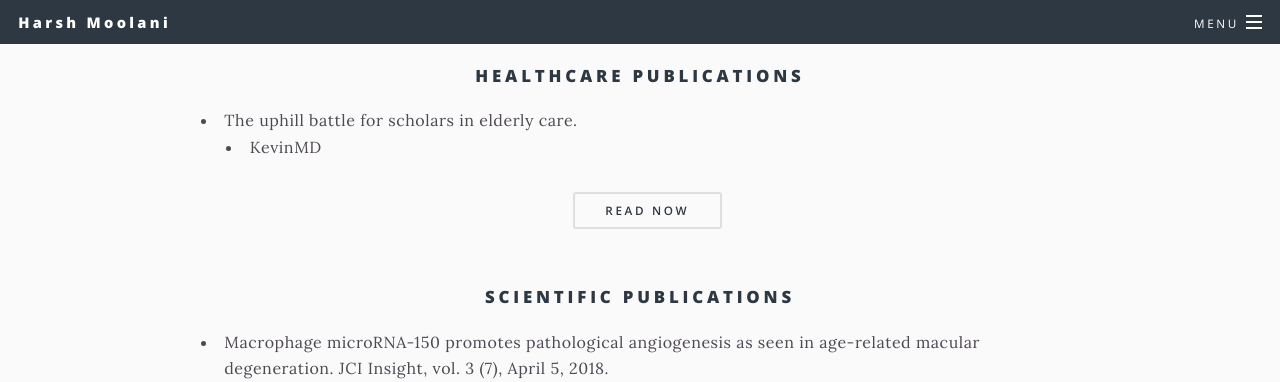
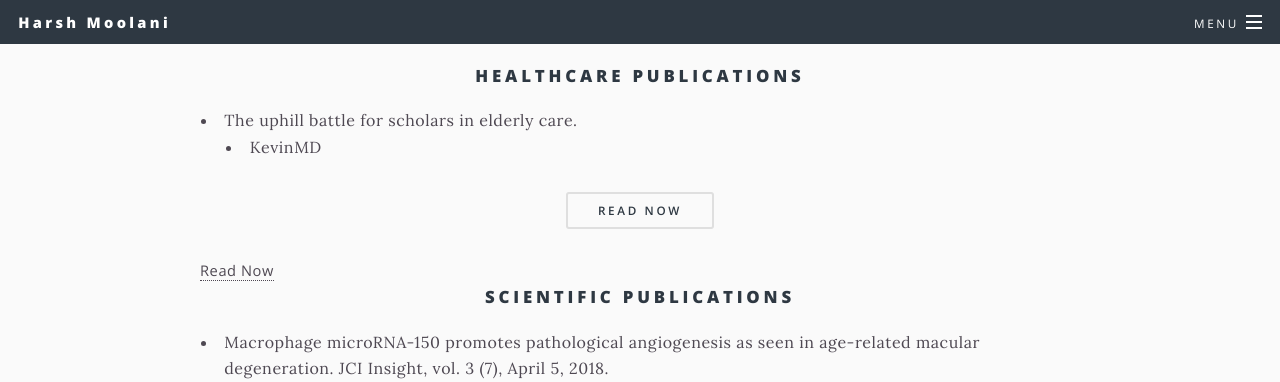
Before and after one commit to harshmoolani/h, a Jekyll site: the page built from _pages/flex.html, in a window 1280 px wide and 900 px high, scrolled down 331 px. Shown: the top 382 px of the window. Built offline with Jekyll 4.4.1, drawn with Linux system fonts in a browser that asks for light colours.

Commit message:
Update flex.html

```diff
--- a/_pages/flex.html
+++ b/_pages/flex.html
@@ -17,9 +17,10 @@ if site.social.linkedin-square %}
       <li>KevinMD </li>
      </ul>
     </li>
-   <form> <center><input type="button" value="Read Now" onclick="window.location.href=''https://www.kevinmd.com/blog/2019/07/the-uphill-battle-for-scholars-in-elderly-care.html'"/></center> </form>
+</ul>
+<form> <center><input type="button" value="Read Now" onclick="window.location.href='https://www.kevinmd.com/blog/2019/07/the-uphill-battle-for-scholars-in-elderly-care.html'"/></center> </form>
 
-</ul>
+<a target="_blank" href="window.location.href='https://www.kevinmd.com/blog/2019/07/the-uphill-battle-for-scholars-in-elderly-care.html'">Read Now</a>
 
 <br>
 
```
